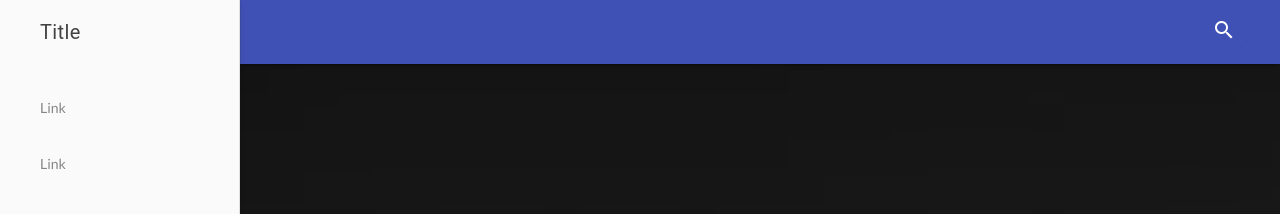
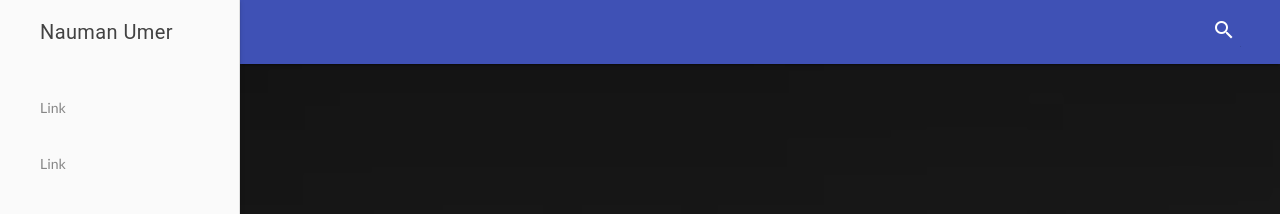
Before and after one commit to nmanumr/nmanumr.com, a Jekyll site: the page built from index.html, in a window 1280 px wide. Shown: the top 214 px of the page. Built offline with Jekyll 4.4.1, drawn with Linux system fonts in a browser that asks for light colours; nearby versions of some CDN libraries.

Commit message:
Update header.html

```diff
--- a/_includes/header.html
+++ b/_includes/header.html
@@ -19,7 +19,7 @@
     </div>
   </header>
   <div class="mdl-layout__drawer">
-    <span class="mdl-layout-title">Title</span>
+    <span class="mdl-layout-title">Nauman Umer</span>
     <nav class="mdl-navigation">
       <a class="mdl-navigation__link" href="">Link</a>
       <a class="mdl-navigation__link" href="">Link</a>
```
